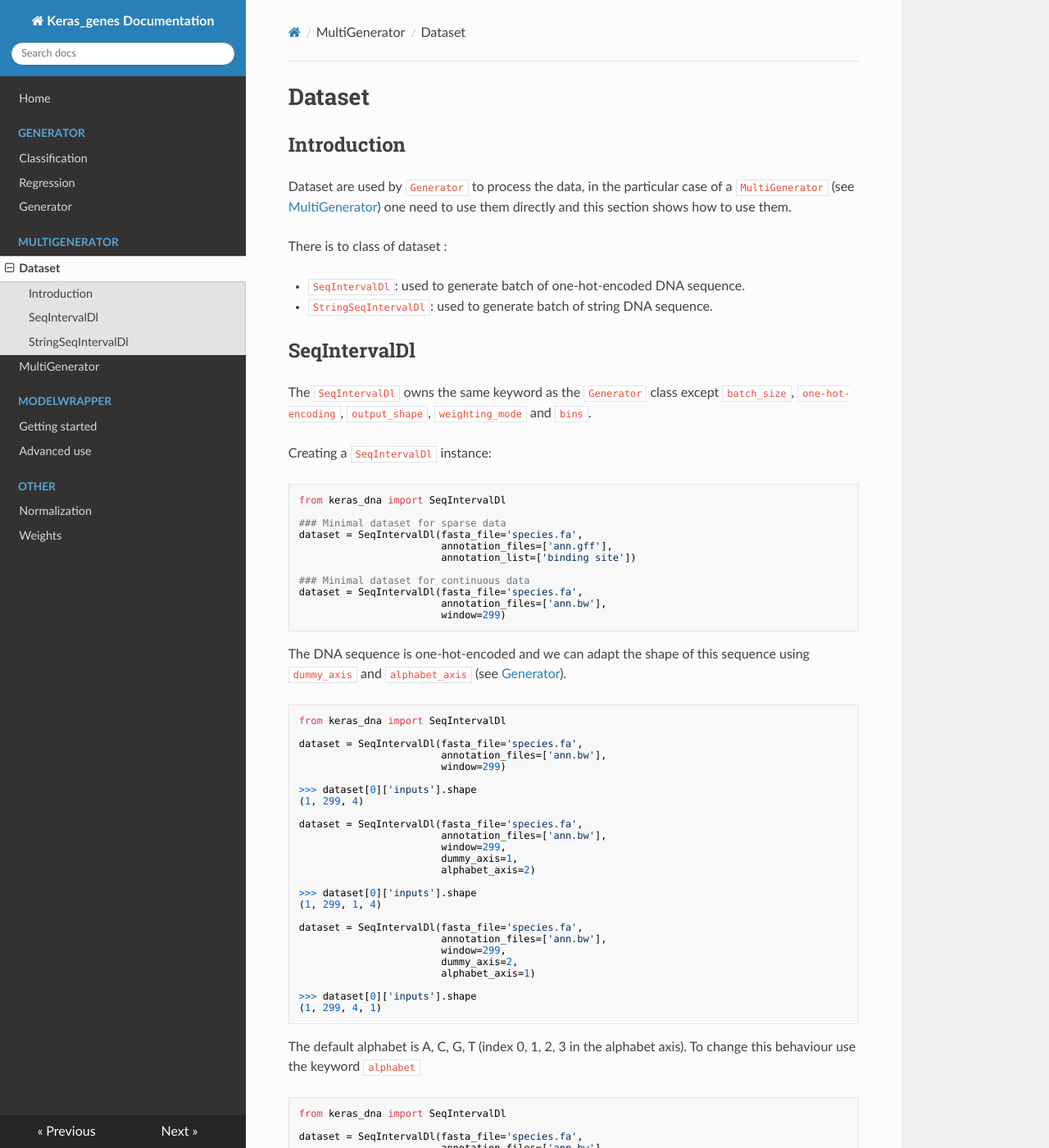
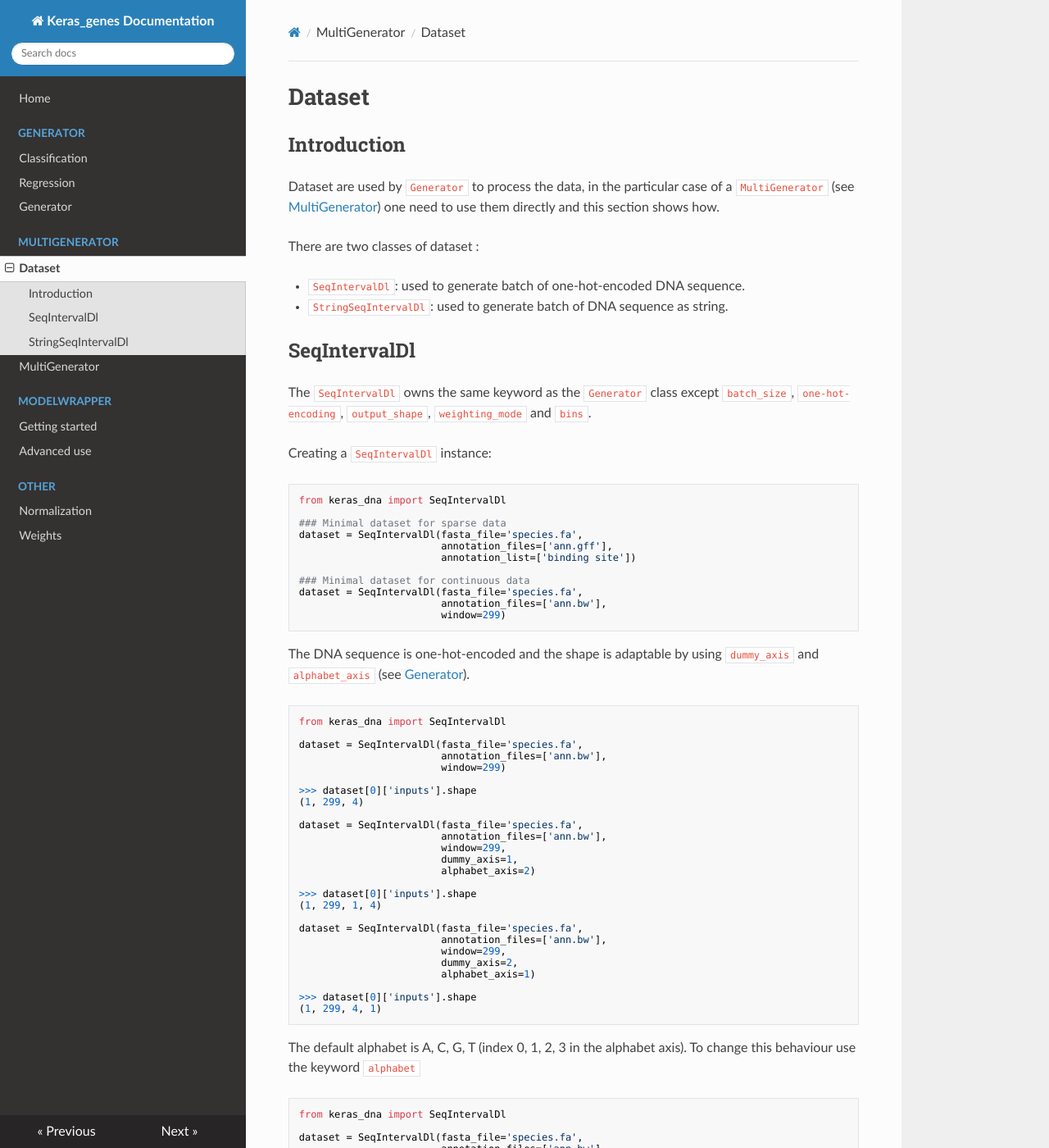
Before and after one commit to etirouthier/keras_dna, an MkDocs documentation site: the page built from docs/dataset.md, in a window 1280 px wide and 1400 px high. Shown: the whole window at 82% size. Built offline with MkDocs 1.6.1, drawn with Linux system fonts in a browser that asks for light colours; nearby versions of some CDN libraries; some of the changed text lies outside the part shown.

Commit message:
Update dataset.md

````diff
--- a/docs/dataset.md
+++ b/docs/dataset.md
@@ -2,12 +2,12 @@
 
 ## Introduction
 
-Dataset are used by `Generator` to process the data, in the particular case of a `MultiGenerator` (see [MultiGenerator](multigenerator.md)) one need to use them directly and this section shows how to use them.
+Dataset are used by `Generator` to process the data, in the particular case of a `MultiGenerator` (see [MultiGenerator](multigenerator.md)) one need to use them directly and this section shows how.
 
-There is to class of dataset :
+There are two classes of dataset :
 
 - `SeqIntervalDl`: used to generate batch of one-hot-encoded DNA sequence.
-- `StringSeqIntervalDl`: used to generate batch of string DNA sequence.
+- `StringSeqIntervalDl`: used to generate batch of DNA sequence as string.
 
 ## SeqIntervalDl
 
@@ -29,7 +29,7 @@ dataset = SeqIntervalDl(fasta_file='species.fa',
                         window=299)
 ```
 
-The DNA sequence is one-hot-encoded and we can adapt the shape of this sequence using `dummy_axis` and `alphabet_axis` (see [Generator](generators.md)).
+The DNA sequence is one-hot-encoded and the shape is adaptable by using `dummy_axis` and `alphabet_axis` (see [Generator](generators.md)).
 
 ```python
 from keras_dna import SeqIntervalDl
@@ -71,7 +71,7 @@ dataset = SeqIntervalDl(fasta_file='species.fa',
                         alphabet='AGCT')
 ```
 
-**Warning :** the default alphabet make the use of [genomelake](https://github.com/kundajelab/genomelake) possible leading to an increase of performance.
+**Warning :** the default alphabet use [genomelake](https://github.com/kundajelab/genomelake) leading to an increase of performance.
 
 The type of the np.ndarray created can be chosen using the keyword `dtype`.
 
````
